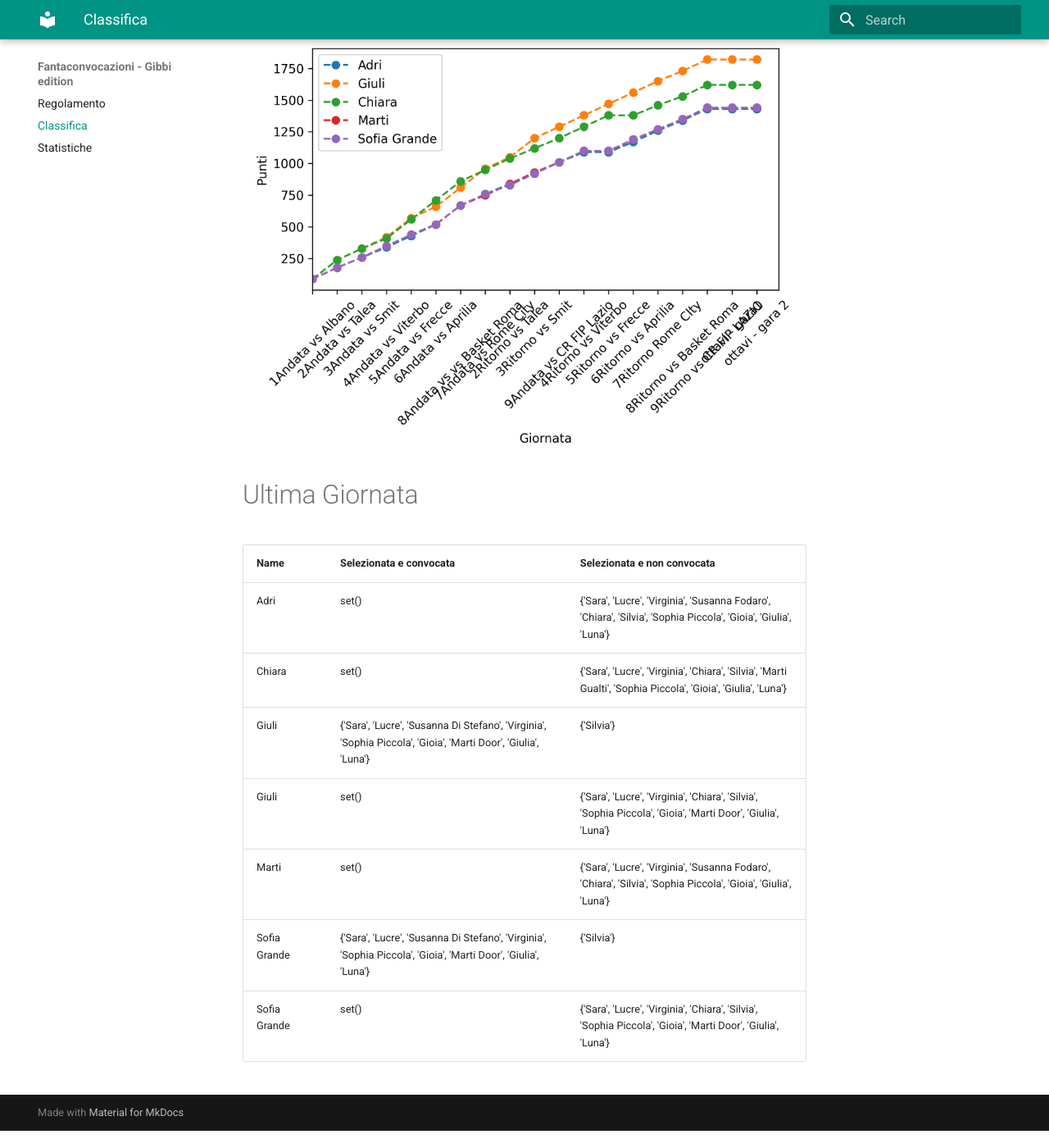
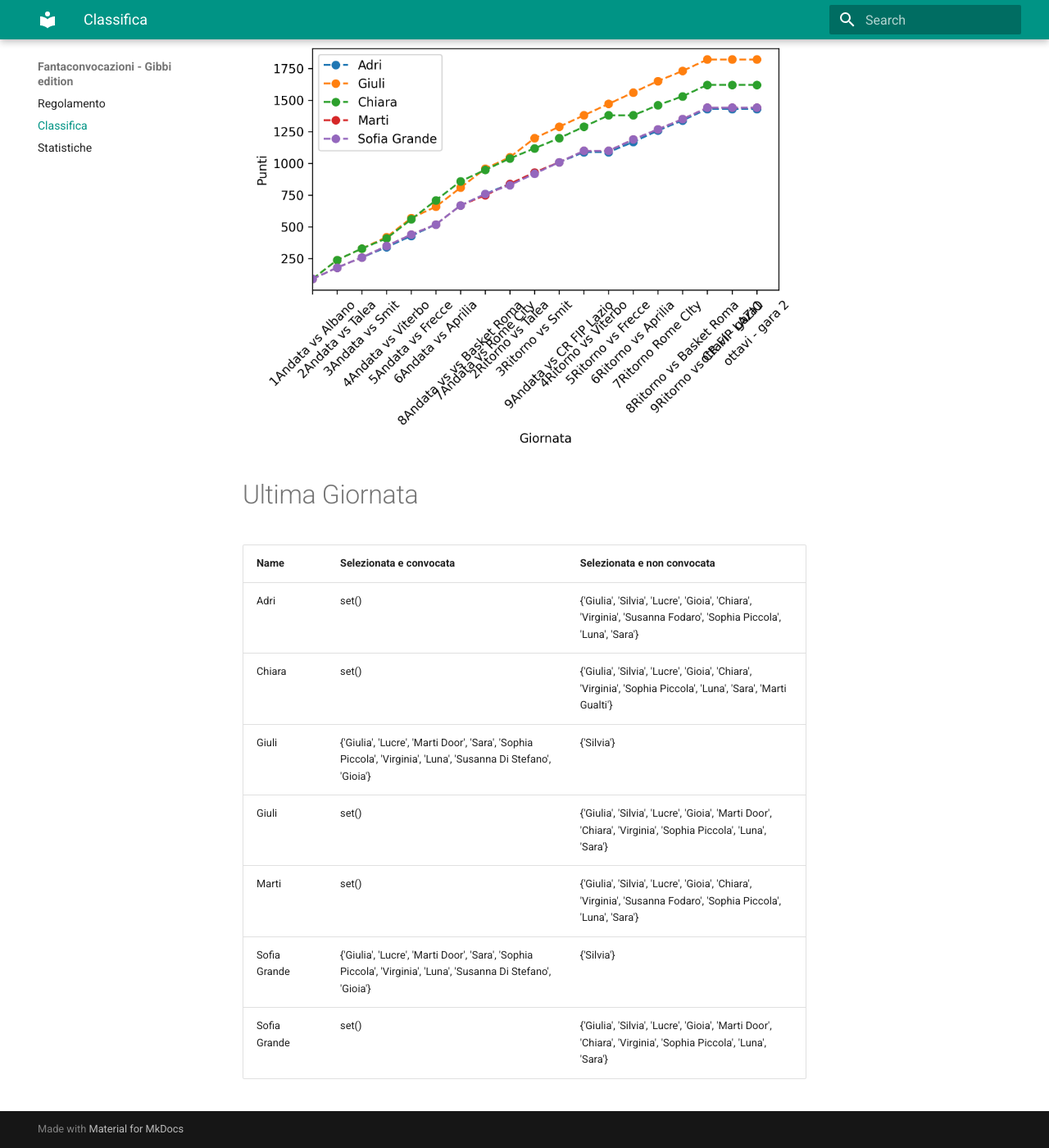
Before and after one commit to martinig94/fantagibbi, an MkDocs documentation site: the page built from docs/Classifica.md, in a window 1280 px wide and 1400 px high, scrolled down 565 px. Shown: the whole window at 82% size. Built offline with MkDocs 1.6.1 and Material for MkDocs 9.7.7, drawn with Linux system fonts in a browser that asks for light colours; before the commit the page ends 1944 px from its top, so only the background shows below that.

Commit message:
Auto-update from main.py

```diff
--- a/docs/Classifica.md
+++ b/docs/Classifica.md
@@ -18,11 +18,11 @@
 <!-- START_TABLE CORRECT -->
 | Name         | Selezionata e convocata                                                                                        | Selezionata e non convocata                                                                                      |
 |:-------------|:---------------------------------------------------------------------------------------------------------------|:-----------------------------------------------------------------------------------------------------------------|
-| Adri         | set()                                                                                                          | {'Sara', 'Lucre', 'Virginia', 'Susanna Fodaro', 'Chiara', 'Silvia', 'Sophia Piccola', 'Gioia', 'Giulia', 'Luna'} |
-| Chiara       | set()                                                                                                          | {'Sara', 'Lucre', 'Virginia', 'Chiara', 'Silvia', 'Marti Gualti', 'Sophia Piccola', 'Gioia', 'Giulia', 'Luna'}   |
-| Giuli        | {'Sara', 'Lucre', 'Susanna Di Stefano', 'Virginia', 'Sophia Piccola', 'Gioia', 'Marti Door', 'Giulia', 'Luna'} | {'Silvia'}                                                                                                       |
-| Giuli        | set()                                                                                                          | {'Sara', 'Lucre', 'Virginia', 'Chiara', 'Silvia', 'Sophia Piccola', 'Gioia', 'Marti Door', 'Giulia', 'Luna'}     |
-| Marti        | set()                                                                                                          | {'Sara', 'Lucre', 'Virginia', 'Susanna Fodaro', 'Chiara', 'Silvia', 'Sophia Piccola', 'Gioia', 'Giulia', 'Luna'} |
-| Sofia Grande | {'Sara', 'Lucre', 'Susanna Di Stefano', 'Virginia', 'Sophia Piccola', 'Gioia', 'Marti Door', 'Giulia', 'Luna'} | {'Silvia'}                                                                                                       |
-| Sofia Grande | set()                                                                                                          | {'Sara', 'Lucre', 'Virginia', 'Chiara', 'Silvia', 'Sophia Piccola', 'Gioia', 'Marti Door', 'Giulia', 'Luna'}     |
+| Adri         | set()                                                                                                          | {'Giulia', 'Silvia', 'Lucre', 'Gioia', 'Chiara', 'Virginia', 'Susanna Fodaro', 'Sophia Piccola', 'Luna', 'Sara'} |
+| Chiara       | set()                                                                                                          | {'Giulia', 'Silvia', 'Lucre', 'Gioia', 'Chiara', 'Virginia', 'Sophia Piccola', 'Luna', 'Sara', 'Marti Gualti'}   |
+| Giuli        | {'Giulia', 'Lucre', 'Marti Door', 'Sara', 'Sophia Piccola', 'Virginia', 'Luna', 'Susanna Di Stefano', 'Gioia'} | {'Silvia'}                                                                                                       |
+| Giuli        | set()                                                                                                          | {'Giulia', 'Silvia', 'Lucre', 'Gioia', 'Marti Door', 'Chiara', 'Virginia', 'Sophia Piccola', 'Luna', 'Sara'}     |
+| Marti        | set()                                                                                                          | {'Giulia', 'Silvia', 'Lucre', 'Gioia', 'Chiara', 'Virginia', 'Susanna Fodaro', 'Sophia Piccola', 'Luna', 'Sara'} |
+| Sofia Grande | {'Giulia', 'Lucre', 'Marti Door', 'Sara', 'Sophia Piccola', 'Virginia', 'Luna', 'Susanna Di Stefano', 'Gioia'} | {'Silvia'}                                                                                                       |
+| Sofia Grande | set()                                                                                                          | {'Giulia', 'Silvia', 'Lucre', 'Gioia', 'Marti Door', 'Chiara', 'Virginia', 'Sophia Piccola', 'Luna', 'Sara'}     |
 <!-- END_TABLE CORRECT -->
```
